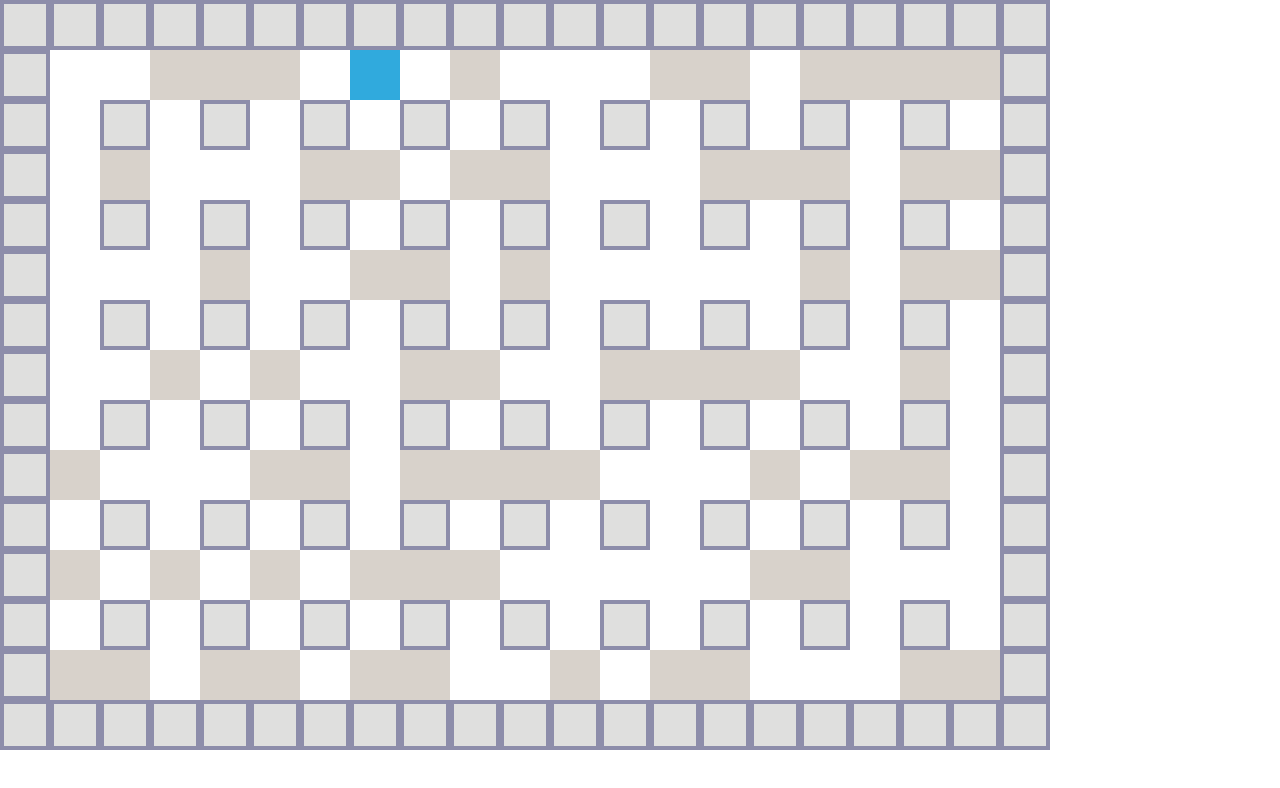
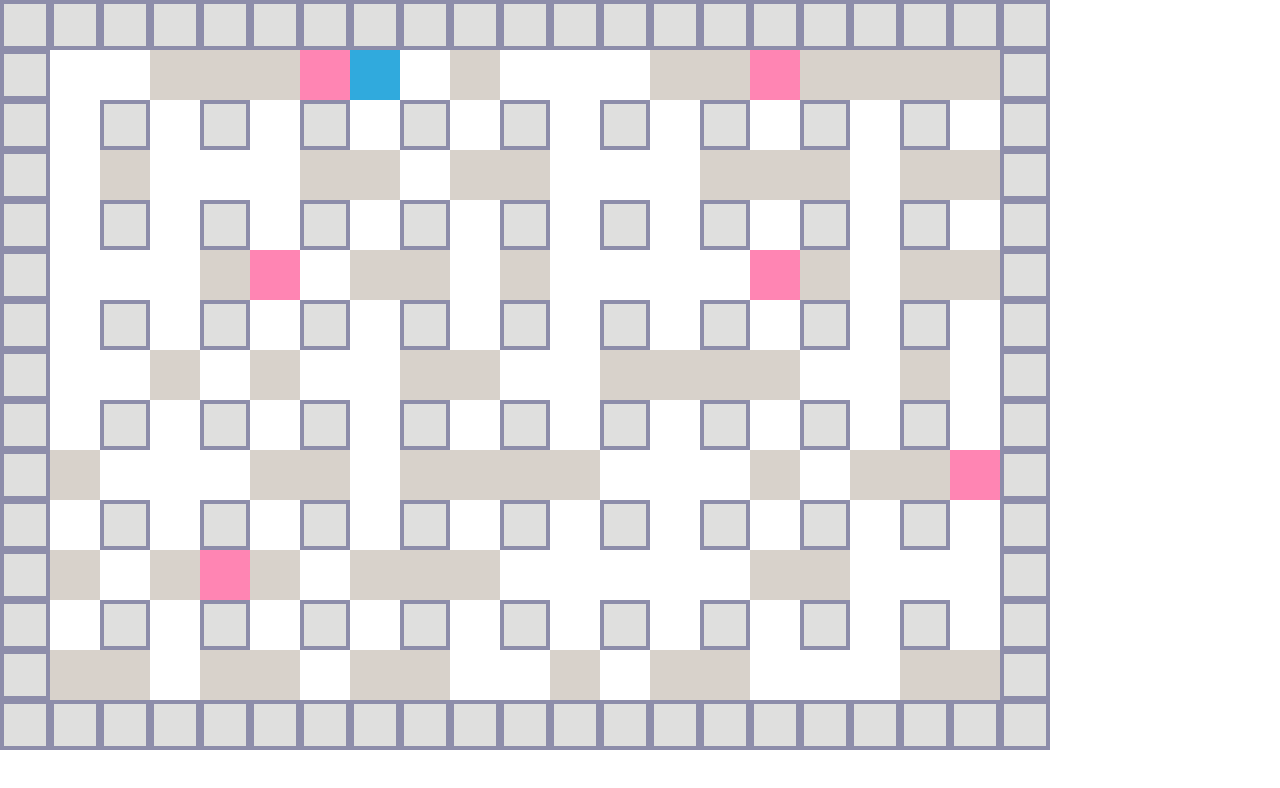
Before and after one commit to pika-3kw/boomberman, an Angular app: page / in a window 1280 px wide. Shown: the top 788 px of the page. Built offline with nearby package versions, Linux system fonts and the light colour scheme.

Commit message:
[Feature] Generate monster

```diff
--- a/src/app/game/game.component.html
+++ b/src/app/game/game.component.html
@@ -4,4 +4,6 @@
 <app-soft-wall class="soft-wall" *ngFor="let w of softWalls" [ngStyle]="getStylePos(w.pos)">
 </app-soft-wall>
 
+<app-monster class="monster" *ngFor="let m of monsters" [ngStyle]="getStylePos(m.pos)"></app-monster>
+
 <app-bomber class="bomber" [ngStyle]="getStylePos(bomber.pos)"></app-bomber>
--- a/src/app/game/game.component.ts
+++ b/src/app/game/game.component.ts
@@ -5,6 +5,7 @@ import { BLOCK_SIZE } from '../../constants/game';
 
 import { random } from '../../helpers/random';
 import { IBomber } from '../bomber/bomber.component';
+import { IMonster } from '../monster/monster.component';
 
 interface IPosition {
   x: number;
@@ -28,12 +29,15 @@ export class GameComponent implements OnInit {
       y: 0,
     },
   };
+  monsterCount: number = 10;
+  monsters: IMonster[] = [];
 
   constructor() {
     this.generateEdgelWalls();
     this.generateInnerWalls();
     this.generateSoftWalls();
     this.generateBomber();
+    this.generateMonsters();
   }
 
   generateEdgelWalls() {
@@ -100,6 +104,17 @@ export class GameComponent implements OnInit {
     }
   }
 
+  generateMonsters() {
+    for (let i = 0; i < this.monsterCount; i++) {
+      this.monsters.push({
+        pos: {
+          x: random(1, this.width - 2),
+          y: random(1, this.height - 2, 'odd'),
+        },
+      });
+    }
+  }
+
   generateBomber() {
     let count = 0;
     const pos = {
--- /dev/null
+++ b/src/app/monster/monster.component.ts
@@ -0,0 +1,19 @@
+import { Component, OnInit } from '@angular/core';
+
+export interface IMonster {
+  pos: {
+    x: number;
+    y: number;
+  };
+}
+
+@Component({
+  selector: 'app-monster',
+  templateUrl: './monster.component.html',
+  styleUrls: ['./monster.component.scss'],
+})
+export class MonsterComponent implements OnInit {
+  constructor() {}
+
+  ngOnInit(): void {}
+}
--- a/src/styles.scss
+++ b/src/styles.scss
@@ -23,16 +23,26 @@
   background-color: #dfdfde;
   box-shadow: inset 0 0 0 4px #8d8daa;
   position: absolute;
+  z-index: 1;
 }
 
 .soft-wall {
   @extend .block;
   background-color: #d8d2cb;
   position: absolute;
+  z-index: 20;
+}
+
+.monster {
+  @extend .block;
+  background-color: #ff85b3;
+  position: absolute;
+  z-index: 10;
 }
 
 .bomber {
   @extend .block;
   background-color: #30aadd;
   position: absolute;
+  z-index: 100;
 }
```
Also changed, not shown: src/app/app.module.ts (+9 -1 lines), src/app/monster/monster.component.html (added), src/app/monster/monster.component.scss (added), 1 other file (tests, documents, lock files or other folders).
